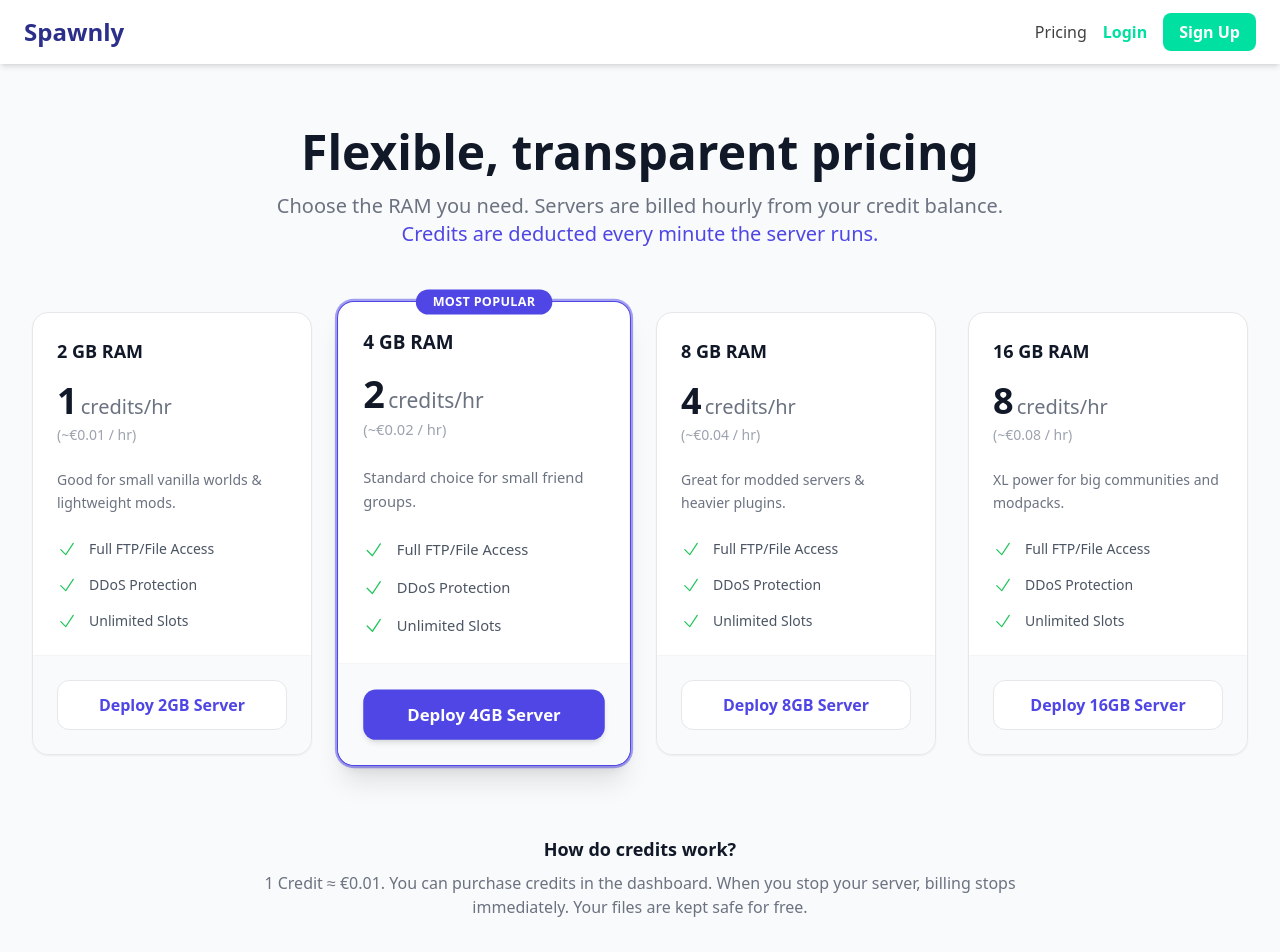
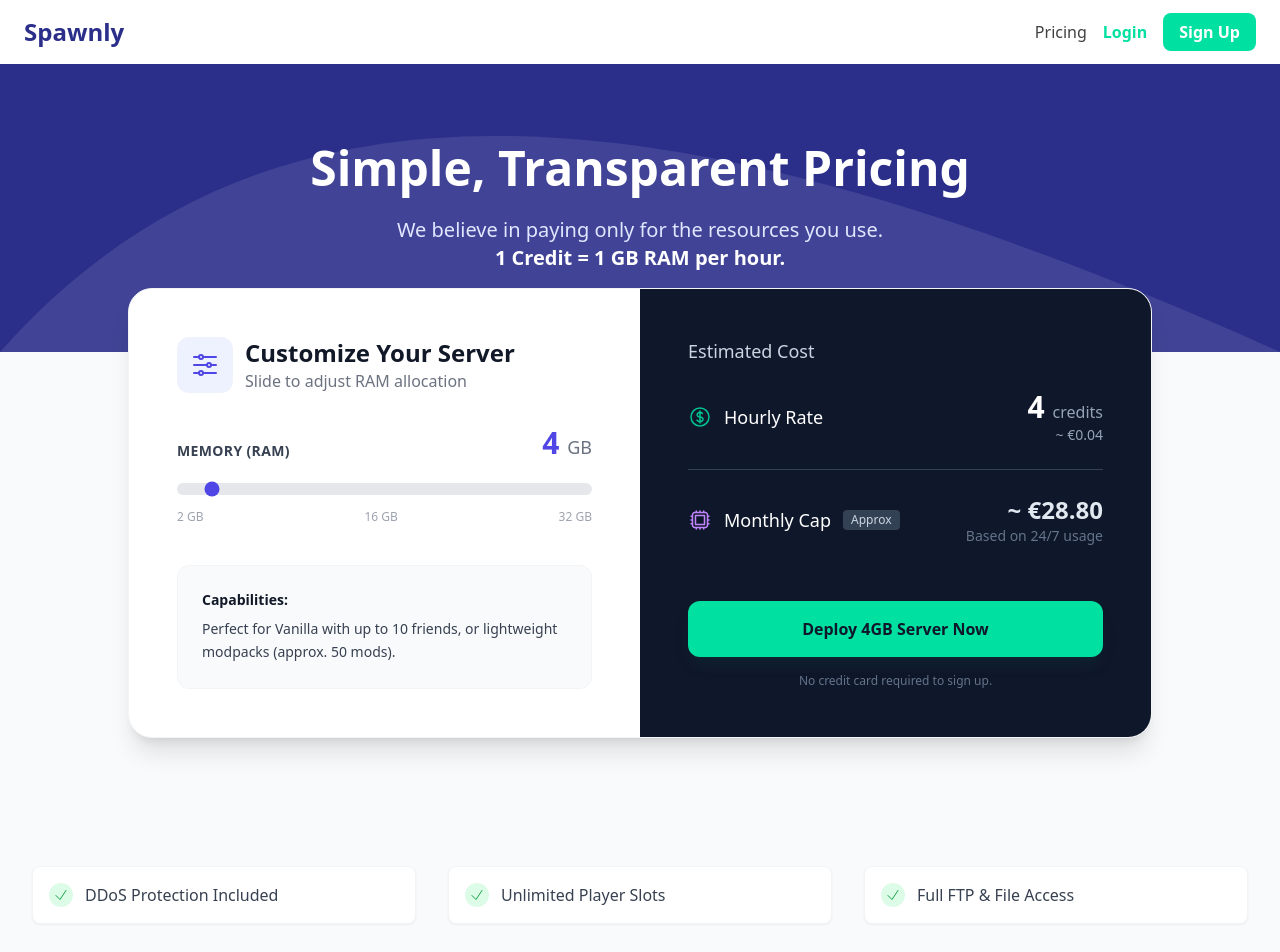
Before and after one commit to Soiisa/spawnly-server-panel, a Next.js app: page /pricing in a window 1280 px wide. Shown: the top 952 px of the page. Built offline with nearby package versions, Linux system fonts and the light colour scheme.

Commit message:
Add files via upload

```diff
--- a/pages/pricing.js
+++ b/pages/pricing.js
@@ -1,122 +1,192 @@
 // pages/pricing.js
+import { useState } from "react";
 import Link from "next/link";
 import Navbar from "../components/Navbar";
 import Footer from "../components/Footer";
-import { CheckIcon } from "@heroicons/react/24/solid";
+import {
+  CheckIcon,
+  CpuChipIcon,
+  CurrencyDollarIcon,
+  AdjustmentsHorizontalIcon
+} from "@heroicons/react/24/outline";
 
-const tiers = [
-  {
-    ram: 2,
-    creditsPerHour: 1,
-    desc: "Good for small vanilla worlds & lightweight mods.",
-    recommended: false
-  },
-  {
-    ram: 4,
-    creditsPerHour: 2,
-    desc: "Standard choice for small friend groups.",
-    recommended: true
-  },
-  {
-    ram: 8,
-    creditsPerHour: 4,
-    desc: "Great for modded servers & heavier plugins.",
-    recommended: false
-  },
-  {
-    ram: 16,
-    creditsPerHour: 8,
-    desc: "XL power for big communities and modpacks.",
-    recommended: false
-  },
+export default function Pricing() {
+  const [ram, setRam] = useState(4);
+
+  // Pricing Logic: 1 Credit = 1 GB RAM per hour
+  const creditsPerHour = ram;
+  const pricePerMonthApprox = (creditsPerHour * 24 * 30 * 0.01).toFixed(2); // Assuming 1 Credit = €0.01
+  const pricePerHourEuro = (creditsPerHour * 0.01).toFixed(2);
+
+  const features = [
+    "DDoS Protection Included",
+    "Unlimited Player Slots",
+    "Full FTP & File Access",
+    "Mod & Plugin Support",
+    "Instant Setup",
+    "24/7 Uptime",
   ];
 
-export default function Pricing() {
+  // Dynamic recommendation text based on RAM
+  const getRecommendation = (gb) => {
+    if (gb <= 2) return "Good for small Vanilla servers with up to 5 friends. Not recommended for mods.";
+    if (gb <= 4) return "Perfect for Vanilla with up to 10 friends, or lightweight modpacks (approx. 50 mods).";
+    if (gb <= 8) return "Great for standard modpacks (100+ mods) or Vanilla servers with 20+ players.";
+    if (gb <= 12) return "Ideal for heavy modpacks (200+ mods) or larger communities (40+ players).";
+    if (gb <= 16) return "Powerful performance for very heavy modpacks (300+ mods) or 60+ players.";
+    return "Enterprise-grade power for massive networks, 100+ players, or the most demanding modpacks.";
+  };
+
   return (
     <div className="min-h-screen flex flex-col bg-gray-50 font-sans text-slate-900">
       <Navbar />
 
-      <main className="flex-grow py-16 px-4 sm:px-6 lg:px-8">
-        <div className="text-center max-w-3xl mx-auto mb-16">
-          <h1 className="text-4xl font-extrabold text-gray-900 sm:text-5xl">
-            Flexible, transparent pricing
+      <main className="flex-grow">
+
+        {/* Header Section */}
+        <section className="bg-indigo-900 text-white py-20 px-4 sm:px-6 lg:px-8 text-center relative overflow-hidden">
+          <div className="absolute top-0 left-0 w-full h-full opacity-10 pointer-events-none">
+            <svg className="w-full h-full" viewBox="0 0 100 100" preserveAspectRatio="none">
+              <path d="M0 100 C 20 0 50 0 100 100 Z" fill="white" />
+            </svg>
+          </div>
+          <div className="relative z-10 max-w-3xl mx-auto">
+            <h1 className="text-4xl font-extrabold sm:text-5xl mb-6">
+              Simple, Transparent Pricing
             </h1>
-          <p className="mt-4 text-xl text-gray-500">
-            Choose the RAM you need. Servers are billed hourly from your credit balance.
+            <p className="text-xl text-indigo-100 max-w-2xl mx-auto">
+              We believe in paying only for the resources you use.
               <br />
-            <span className="text-indigo-600 font-medium">Credits are deducted every minute the server runs.</span>
+              <span className="font-semibold text-white">1 Credit = 1 GB RAM per hour.</span>
             </p>
           </div>
+        </section>
 
-        <div className="max-w-7xl mx-auto grid grid-cols-1 md:grid-cols-2 lg:grid-cols-4 gap-8">
-          {tiers.map((tier) => (
-            <div
-              key={tier.ram}
-              className={`relative flex flex-col bg-white rounded-2xl shadow-sm border ${
-                tier.recommended
-                  ? 'border-indigo-600 ring-2 ring-indigo-600 ring-opacity-50 shadow-xl scale-105 z-10'
-                  : 'border-gray-200'
-              }`}
-            >
-              {tier.recommended && (
-                <div className="absolute top-0 left-1/2 -translate-x-1/2 -translate-y-1/2 bg-indigo-600 text-white px-4 py-1 rounded-full text-xs font-bold uppercase tracking-wide">
-                  Most Popular
+        {/* Calculator Section */}
+        <section className="relative -mt-16 px-4 sm:px-6 lg:px-8 pb-16">
+          <div className="max-w-5xl mx-auto bg-white rounded-3xl shadow-xl border border-gray-100 overflow-hidden">
+            <div className="grid grid-cols-1 lg:grid-cols-2">
+
+              {/* Left: Interactive Sliders */}
+              <div className="p-8 md:p-12">
+                <div className="flex items-center gap-3 mb-8">
+                  <div className="p-3 bg-indigo-50 rounded-xl text-indigo-600">
+                    <AdjustmentsHorizontalIcon className="w-8 h-8" />
                   </div>
-              )}
-
-              <div className="p-6 border-b border-gray-100 flex-grow">
-                <h3 className="text-lg font-semibold text-gray-900">{tier.ram} GB RAM</h3>
-                <p className="mt-4 flex items-baseline">
-                  <span className="text-4xl font-extrabold tracking-tight text-gray-900">{tier.creditsPerHour}</span>
-                  <span className="ml-1 text-xl font-medium text-gray-500">credits/hr</span>
-                </p>
-                <p className="mt-1 text-sm text-gray-400">
-                  (~€{(tier.creditsPerHour * 0.01).toFixed(2)} / hr)
-                </p>
-                <p className="mt-6 text-gray-500 text-sm leading-relaxed">
-                  {tier.desc}
-                </p>
-
-                <ul className="mt-6 space-y-4">
-                  <li className="flex items-start">
-                    <CheckIcon className="h-5 w-5 text-green-500 shrink-0" />
-                    <span className="ml-3 text-sm text-gray-600">Full FTP/File Access</span>
-                  </li>
-                  <li className="flex items-start">
-                    <CheckIcon className="h-5 w-5 text-green-500 shrink-0" />
-                    <span className="ml-3 text-sm text-gray-600">DDoS Protection</span>
-                  </li>
-                  <li className="flex items-start">
-                    <CheckIcon className="h-5 w-5 text-green-500 shrink-0" />
-                    <span className="ml-3 text-sm text-gray-600">Unlimited Slots</span>
-                  </li>
-                </ul>
+                  <div>
+                    <h2 className="text-2xl font-bold text-gray-900">Customize Your Server</h2>
+                    <p className="text-gray-500">Slide to adjust RAM allocation</p>
+                  </div>
                 </div>
 
-              <div className="p-6 bg-gray-50 rounded-b-2xl">
+                <div className="mb-10">
+                  <div className="flex justify-between items-end mb-4">
+                    <label htmlFor="ram-slider" className="text-sm font-bold text-gray-700 uppercase tracking-wide">
+                      Memory (RAM)
+                    </label>
+                    <div className="text-3xl font-bold text-indigo-600">
+                      {ram} <span className="text-lg text-gray-500 font-medium">GB</span>
+                    </div>
+                  </div>
+
+                  <input
+                    id="ram-slider"
+                    type="range"
+                    min="2"
+                    max="32"
+                    step="1"
+                    value={ram}
+                    onChange={(e) => setRam(Number(e.target.value))}
+                    className="w-full h-3 bg-gray-200 rounded-lg appearance-none cursor-pointer accent-indigo-600 focus:outline-none focus:ring-2 focus:ring-indigo-500 focus:ring-offset-2"
+                  />
+                  <div className="flex justify-between text-xs text-gray-400 mt-2 font-medium">
+                    <span>2 GB</span>
+                    <span>16 GB</span>
+                    <span>32 GB</span>
+                  </div>
+                </div>
+
+                <div className="bg-gray-50 rounded-xl p-6 border border-gray-100 transition-all duration-300">
+                  <h3 className="text-sm font-semibold text-gray-900 mb-2">Capabilities:</h3>
+                  <p className="text-gray-700 text-sm leading-relaxed font-medium">
+                    {getRecommendation(ram)}
+                  </p>
+                </div>
+              </div>
+
+              {/* Right: Cost Breakdown */}
+              <div className="bg-slate-900 p-8 md:p-12 text-white flex flex-col justify-between">
+                <div>
+                  <h3 className="text-lg font-medium text-slate-300 mb-6">Estimated Cost</h3>
+
+                  <div className="space-y-6">
+                    <div className="flex items-center justify-between pb-6 border-b border-slate-700">
+                      <div className="flex items-center gap-3">
+                        <CurrencyDollarIcon className="w-6 h-6 text-teal-400" />
+                        <span className="text-lg">Hourly Rate</span>
+                      </div>
+                      <div className="text-right">
+                        <p className="text-3xl font-bold text-white">{creditsPerHour} <span className="text-base font-normal text-slate-400">credits</span></p>
+                        <p className="text-sm text-slate-400">~ €{pricePerHourEuro}</p>
+                      </div>
+                    </div>
+
+                    <div className="flex items-center justify-between">
+                      <div className="flex items-center gap-3">
+                        <CpuChipIcon className="w-6 h-6 text-purple-400" />
+                        <span className="text-lg">Monthly Cap</span>
+                        <span className="text-xs bg-slate-700 text-slate-300 px-2 py-0.5 rounded">Approx</span>
+                      </div>
+                      <div className="text-right">
+                        <p className="text-2xl font-semibold text-slate-200">~ €{pricePerMonthApprox}</p>
+                        <p className="text-sm text-slate-500">Based on 24/7 usage</p>
+                      </div>
+                    </div>
+                  </div>
+                </div>
+
+                <div className="mt-10">
                   <Link
                     href="/register"
-                  className={`block w-full text-center px-4 py-3 rounded-xl font-semibold transition-all ${
-                    tier.recommended
-                      ? 'bg-indigo-600 text-white hover:bg-indigo-700 shadow-md hover:shadow-lg'
-                      : 'bg-white text-indigo-600 border border-gray-200 hover:bg-gray-50 hover:border-gray-300'
-                  }`}
+                    className="block w-full text-center bg-teal-500 hover:bg-teal-400 text-slate-900 font-bold py-4 px-6 rounded-xl transition-all transform hover:-translate-y-1 shadow-lg shadow-teal-900/20"
                   >
-                  Deploy {tier.ram}GB Server
+                    Deploy {ram}GB Server Now
                   </Link>
+                  <p className="text-center text-xs text-slate-500 mt-4">
+                    No credit card required to sign up.
+                  </p>
                 </div>
+              </div>
+
+            </div>
+          </div>
+        </section>
+
+        {/* Features List */}
+        <section className="py-16 px-4 sm:px-6 lg:px-8 max-w-7xl mx-auto">
+          <div className="grid grid-cols-1 md:grid-cols-2 lg:grid-cols-3 gap-8">
+            {features.map((feature, idx) => (
+              <div key={idx} className="flex items-center gap-3 p-4 bg-white rounded-lg border border-gray-100 shadow-sm">
+                <div className="p-1 bg-green-100 rounded-full">
+                  <CheckIcon className="w-4 h-4 text-green-600" />
+                </div>
+                <span className="text-gray-700 font-medium">{feature}</span>
               </div>
             ))}
           </div>
+        </section>
 
-        {/* FAQ or Additional Info */}
-        <div className="max-w-3xl mx-auto mt-20 text-center">
-          <h3 className="text-lg font-semibold text-gray-900">How do credits work?</h3>
-          <p className="mt-2 text-gray-500">
-            1 Credit ≈ €0.01. You can purchase credits in the dashboard.
-            When you stop your server, billing stops immediately. Your files are kept safe for free.
+        {/* FAQ Section */}
+        <section className="bg-gray-100 py-16 px-4 sm:px-6 lg:px-8">
+          <div className="max-w-3xl mx-auto text-center">
+            <h2 className="text-2xl font-bold text-gray-900 mb-4">How does billing work?</h2>
+            <p className="text-gray-600 leading-relaxed">
+              Spawnly uses a credit-based system. You purchase credits (1 Credit ≈ €0.01), and we deduct them from your balance every minute your server is <strong>Running</strong>.
+              If you <strong>Stop</strong> your server, billing pauses immediately, but your files are kept safe for free.
             </p>
           </div>
+        </section>
+
       </main>
 
       <Footer />
```
Lines whose indentation alone changed are shown as unchanged.
